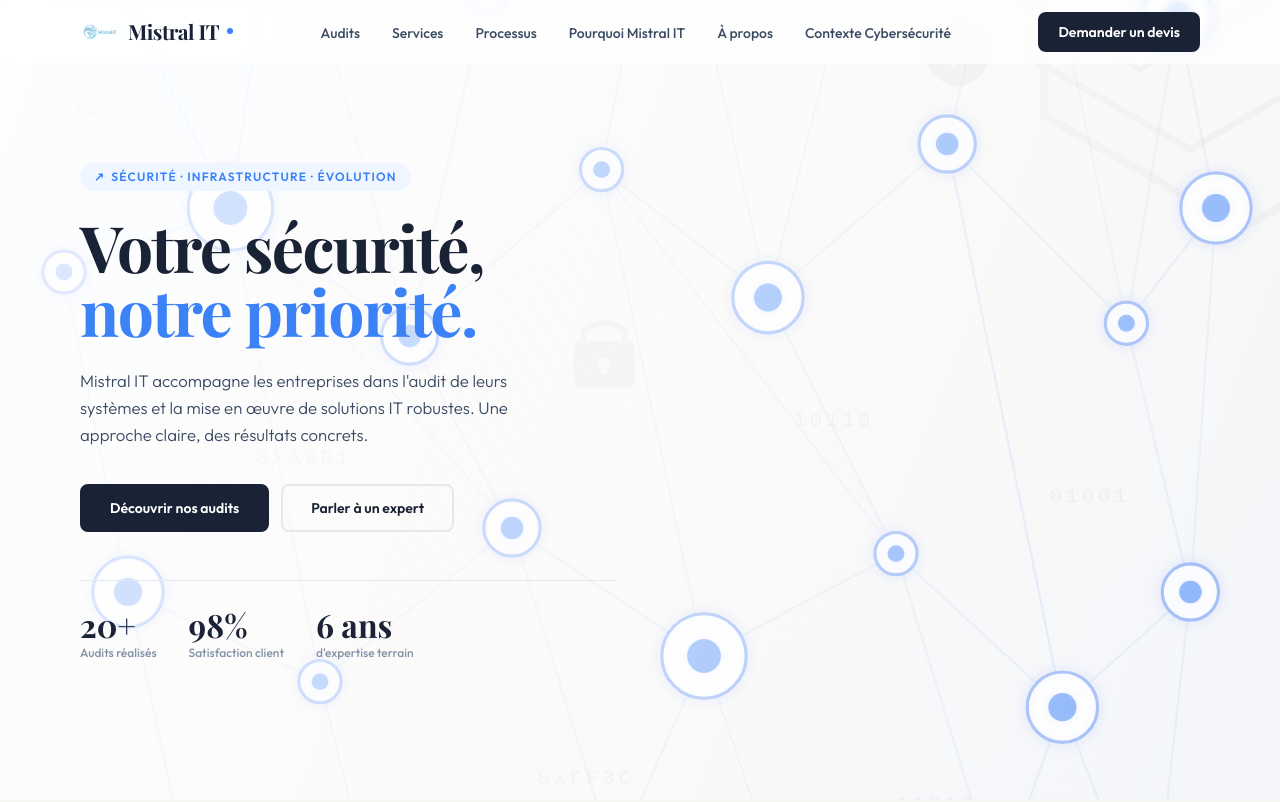
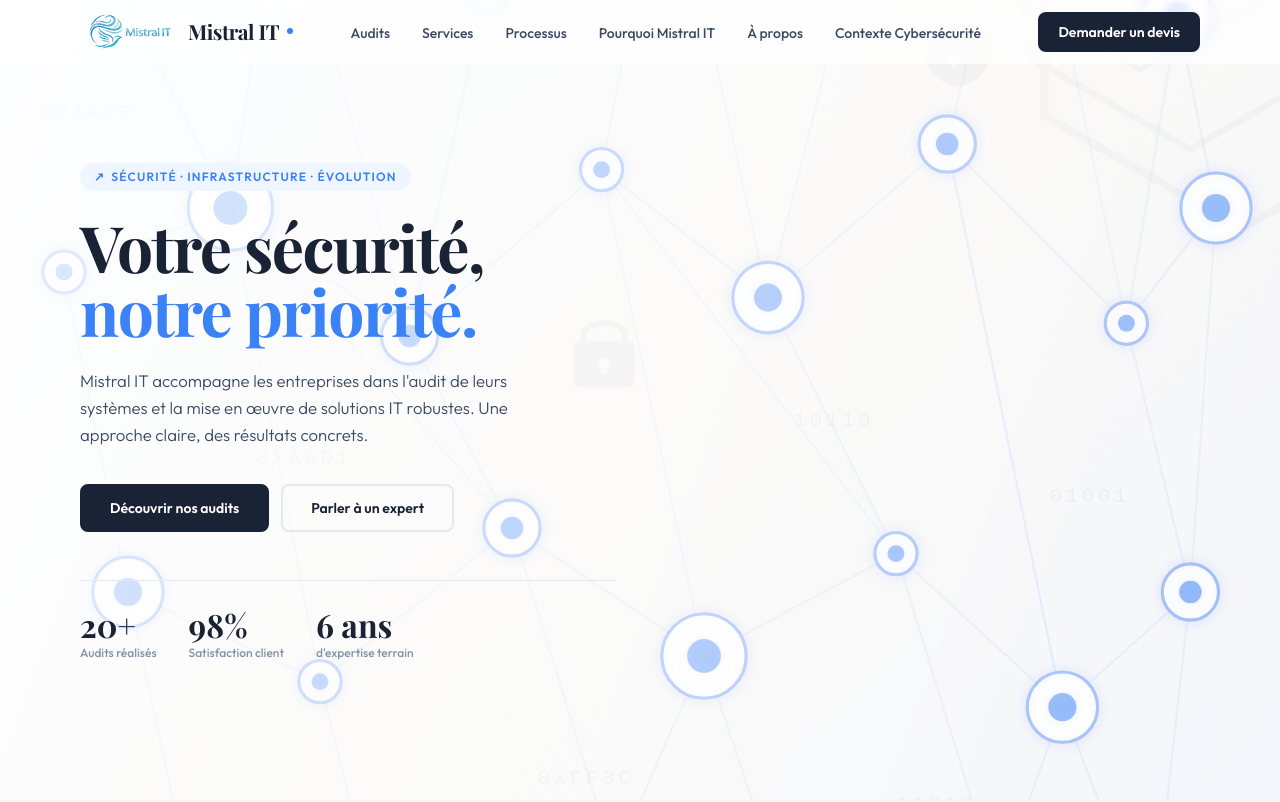
Before and after one commit to lionneleng-droid/Site_Mistral-IT, a Next.js app: page / in a window 1280 px wide. Shown: the top 802 px of the page. Built offline with nearby package versions, Linux system fonts and the light colour scheme.

Commit message:
fix: size logo

```diff
--- a/components/Navbar.tsx
+++ b/components/Navbar.tsx
@@ -56,8 +56,8 @@
           <Image
             src="/images/Logo-entier.png" // Assurez-vous que le fichier logo.png est dans public/images/
             alt="Mistral IT"
-            width={40}
-            height={60}
+            width={100}
+            height={150}
             className="object-contain"
           />
           <span className={`font-playfair font-bold text-[1.3rem] ${logoColor} tracking-tight`}>
```
